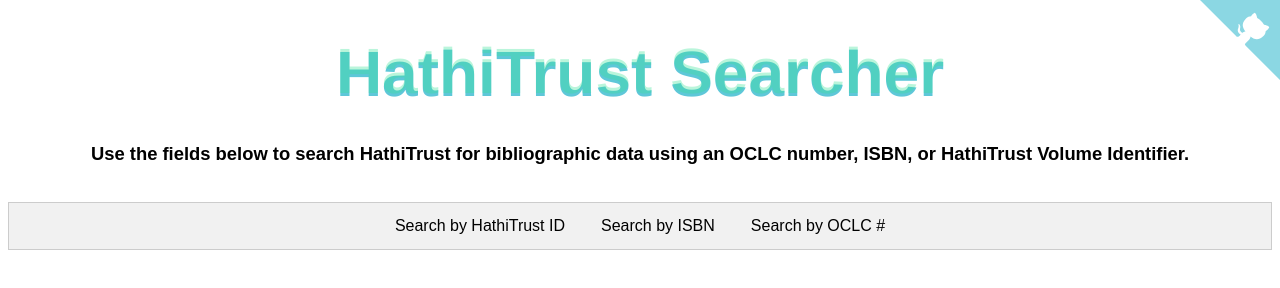
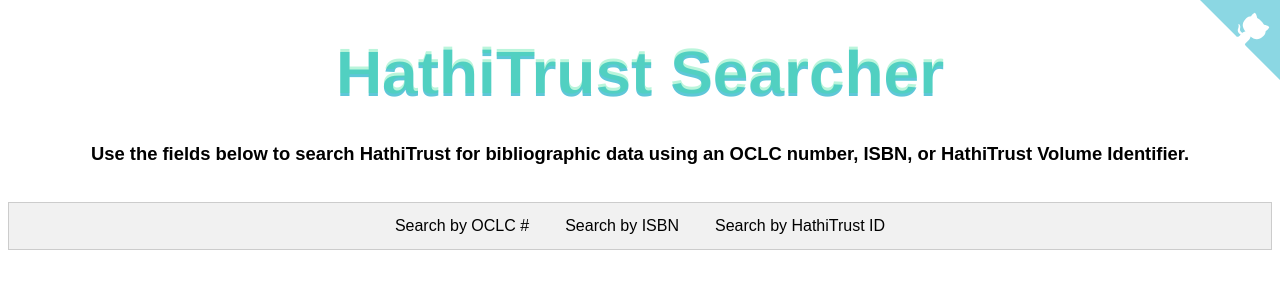
Before and after one commit to ian-nai/HathiTrust-API-Searcher, a plain HTML site: page index.html in a window 1280 px wide. Drawn offline with Linux system fonts and the light colour scheme.

Commit message:
Update index.html

```diff
--- a/index.html
+++ b/index.html
@@ -10,16 +10,19 @@
     <h1>
     HathiTrust Searcher
     </h1>
-     <body>
+    <body>
        <h2>
         <p>Use the fields below to search HathiTrust for bibliographic data using an OCLC number, ISBN, or HathiTrust Volume Identifier.</p>
        </h2>
+
        <br />
+
        <div class="tab">
-       <button class="tablinks" onclick="openCity(event, 'ht_id')">Search by HathiTrust ID</button>
-      <button class="tablinks" onclick="openCity(event, 'ISBN')">Search by ISBN</button>
-      <button class="tablinks" onclick="openCity(event, 'OCLC')">Search by OCLC #</button>
+         <button class="tablinks" onclick="openSearch(event, 'OCLC')">Search by OCLC #</button>
+         <button class="tablinks" onclick="openSearch(event, 'ISBN')">Search by ISBN</button>
+         <button class="tablinks" onclick="openSearch(event, 'ht_id')">Search by HathiTrust ID</button>
        </div>
+
        <div id="OCLC" class="tabcontent">
        <h3>
         <p> Search by OCLC number:<input type="int" id="oclc_search"></p>
@@ -61,6 +64,7 @@
         </p>
         </h3>
         </div>
+
        <script>
         function hathi_vol() {
            var z = document.getElementById("hathi_vol_search").value;
@@ -69,7 +73,8 @@
         }
         </script>
         <script>
-        function openCity(evt, cityName) {
+
+        function openSearch(evt, searchName) {
     // Declare all variables
     var i, tabcontent, tablinks;
 
```
